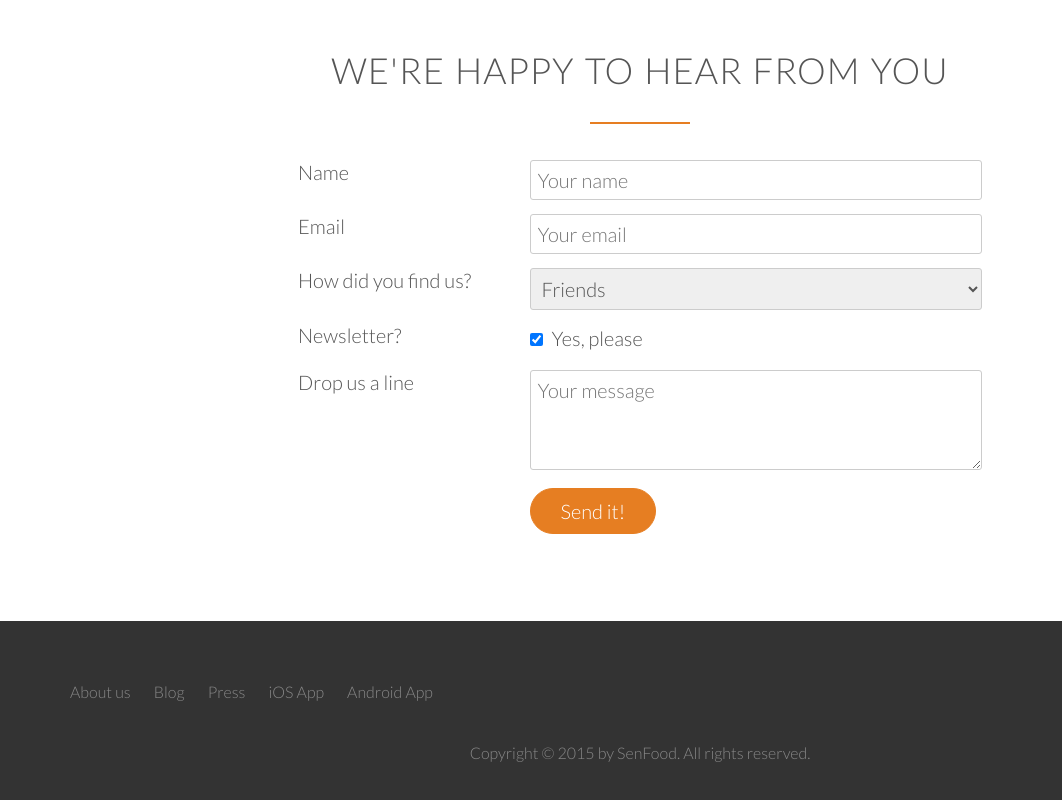
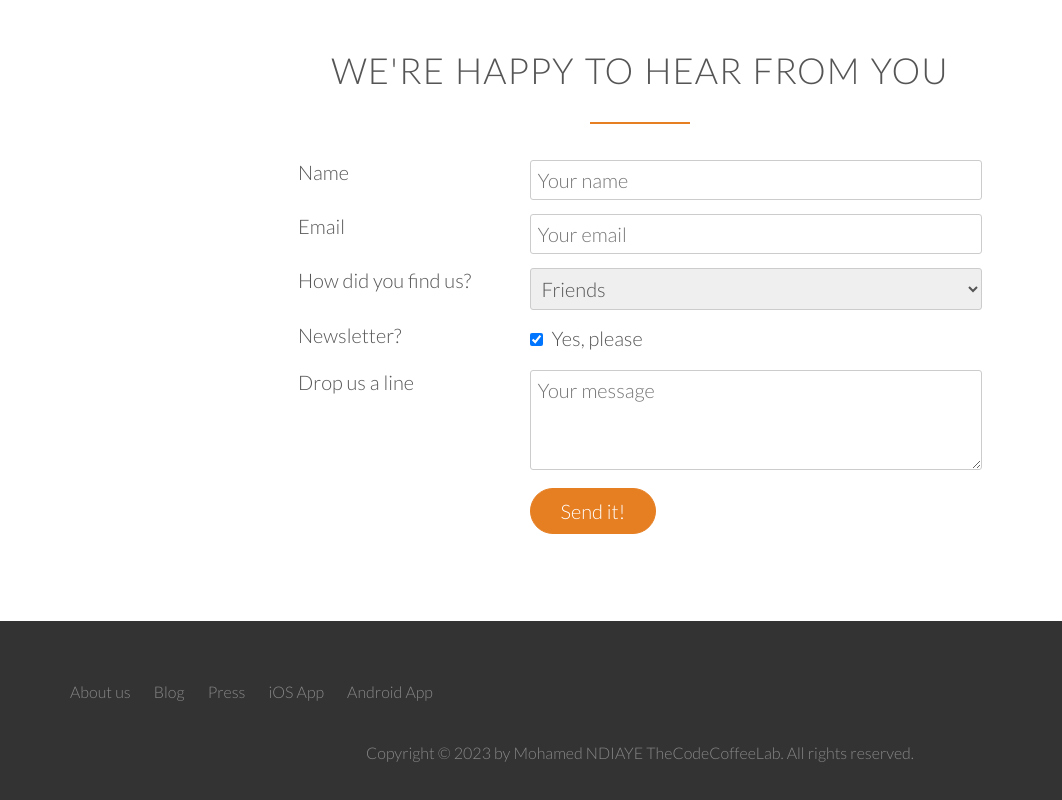
Before and after one commit to thecodecoffeelab/SenFood_Delivery_Website, a plain HTML site: page index.html in a window 1280 px wide. Shown: the part 4692-5492 px from the top of the page, 0-1062 px from the left. Drawn offline with nearby package versions, Linux system fonts and the light colour scheme; a script that the page names is missing; files whose address does not match are found by name.

Commit message:
Update index.html

```diff
--- a/index.html
+++ b/index.html
@@ -431,7 +431,7 @@ I was looking for a quick and easy food delivery service in San Franciso. I trie
             </div>
             <div class="row">
                 <p>
-                    Copyright &copy; 2015 by SenFood. All rights reserved.
+                    Copyright &copy; 2023 by Mohamed NDIAYE TheCodeCoffeeLab. All rights reserved.
                 </p>
             </div>
         </footer>
```
